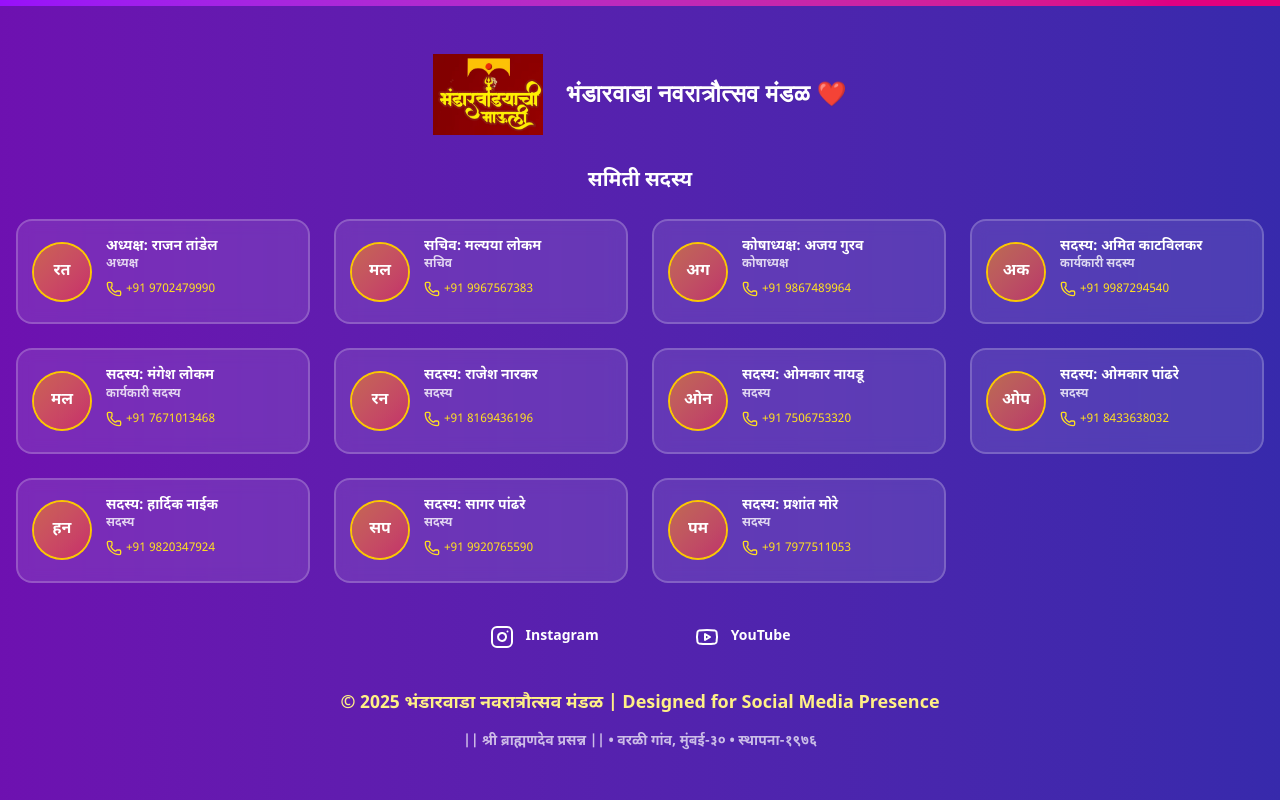
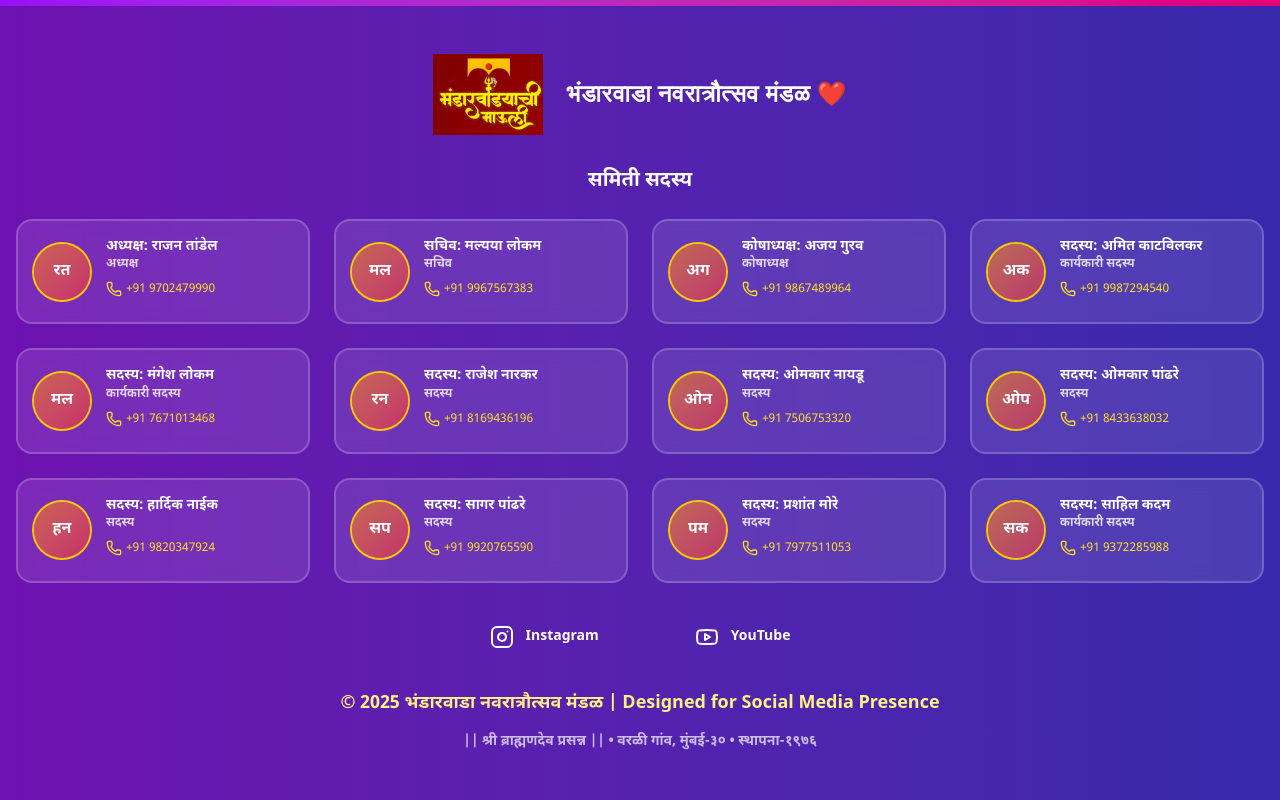
Before and after one commit to AtharvaManjrekar/BhandarwadayachiMauli, a React (Vite) app: page / in a window 1280 px wide. Shown: the part 4562-5362 px from the top of the page. Built offline with nearby package versions, Linux system fonts and the light colour scheme; a web font is replaced by a local one.

Commit message:
sahil name added

```diff
--- a/src/components/DonationPage.jsx
+++ b/src/components/DonationPage.jsx
@@ -33,6 +33,7 @@ export default function DonationPage() {
     { name: "सदस्य: हार्दिक नाईक", role: "सदस्य", phone: "+91 9820347924", image: null },
     { name: "सदस्य: सागर पांढरे", role: "सदस्य", phone: "+91 9920765590", image: null },
     { name: "सदस्य: प्रशांत मोरे", role: "सदस्य", phone: "+91 7977511053", image: null },
+    { name: "सदस्य: साहिल कदम", role: "कार्यकारी सदस्य", phone: "+91 9372285988", image: null },
   ];
 
   const [isMenuOpen, setIsMenuOpen] = useState(false);
--- a/src/components/GovindaPhotosPage.jsx
+++ b/src/components/GovindaPhotosPage.jsx
@@ -32,6 +32,7 @@ export default function GovindaPhotosPage({ albumCategory = 'navratri', onNaviga
         { name: "सदस्य: हार्दिक नाईक", role: "सदस्य", phone: "+91 9820347924", image: null },
         { name: "सदस्य: सागर पांढरे", role: "सदस्य", phone: "+91 9920765590", image: null },
         { name: "सदस्य: प्रशांत मोरे", role: "सदस्य", phone: "+91 7977511053", image: null },
+        { name: "सदस्य: साहिल कदम", role: "कार्यकारी सदस्य", phone: "+91 9372285988", image: null },
       ];
 
     const getInitials = (fullName) => {
--- a/src/components/HomePage.jsx
+++ b/src/components/HomePage.jsx
@@ -48,6 +48,7 @@ export default function HomePage({ onNavigateToDonation, onNavigateToAlbum }) {
     { name: "सदस्य: हार्दिक नाईक", role: "सदस्य", phone: "+91 9820347924", image: null },
     { name: "सदस्य: सागर पांढरे", role: "सदस्य", phone: "+91 9920765590", image: null },
     { name: "सदस्य: प्रशांत मोरे", role: "सदस्य", phone: "+91 7977511053", image: null },
+    { name: "सदस्य: साहिल कदम", role: "कार्यकारी सदस्य", phone: "+91 9372285988", image: null },
   ];
 
   const getInitials = (fullName) => {
--- a/src/components/OtherFestivalsAlbumPage.jsx
+++ b/src/components/OtherFestivalsAlbumPage.jsx
@@ -32,6 +32,7 @@ export default function OtherFestivalsAlbumPage({ albumCategory = 'navratri', on
     { name: "सदस्य: हार्दिक नाईक", role: "सदस्य", phone: "+91 9820347924", image: null },
     { name: "सदस्य: सागर पांढरे", role: "सदस्य", phone: "+91 9920765590", image: null },
     { name: "सदस्य: प्रशांत मोरे", role: "सदस्य", phone: "+91 7977511053", image: null },
+    { name: "सदस्य: साहिल कदम", role: "कार्यकारी सदस्य", phone: "+91 9372285988", image: null },
   ];
 
   const navigate = useNavigate();
--- a/src/components/PhotoAlbumPage.jsx
+++ b/src/components/PhotoAlbumPage.jsx
@@ -32,6 +32,7 @@ export default function PhotoAlbumPage({ albumCategory = 'navratri', onNavigateT
     { name: "सदस्य: हार्दिक नाईक", role: "सदस्य", phone: "+91 9820347924", image: null },
     { name: "सदस्य: सागर पांढरे", role: "सदस्य", phone: "+91 9920765590", image: null },
     { name: "सदस्य: प्रशांत मोरे", role: "सदस्य", phone: "+91 7977511053", image: null },
+    { name: "सदस्य: साहिल कदम", role: "कार्यकारी सदस्य", phone: "+91 9372285988", image: null },
   ];
 
 
```
